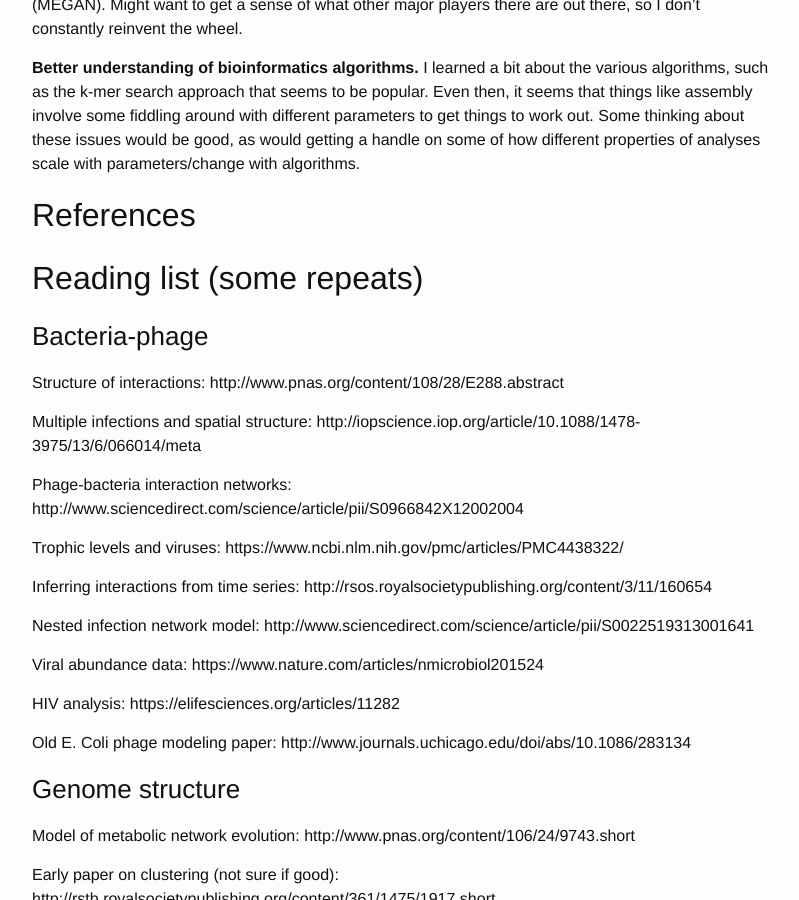
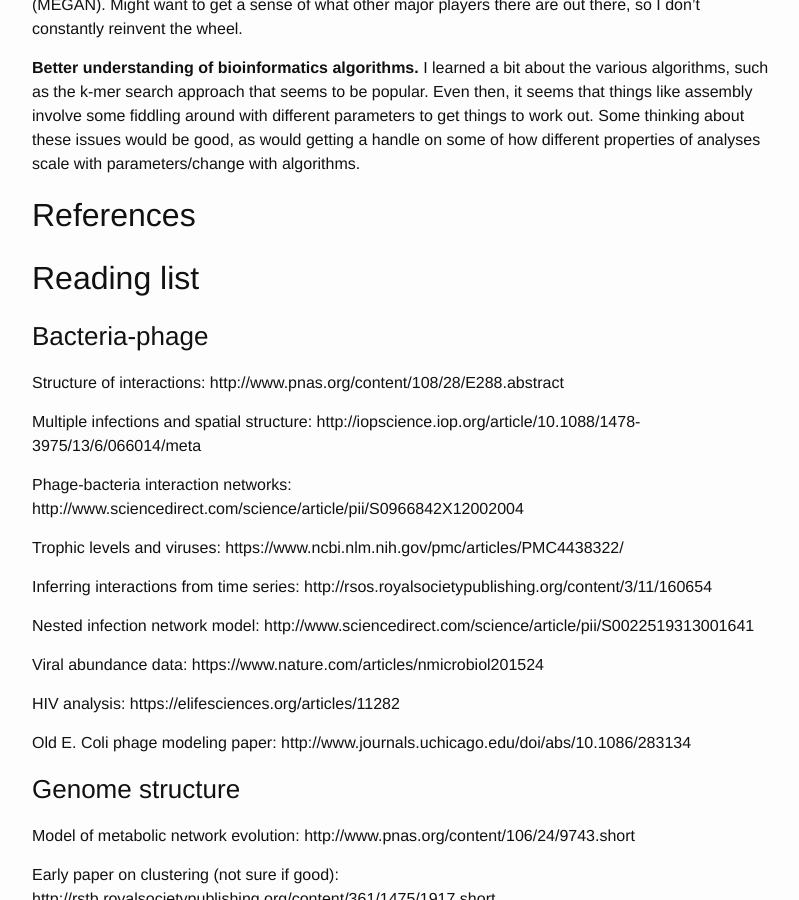
Before and after one commit to atishagarwala/atishagarwala.github.io, a Jekyll site: the page built from _posts/2017-08-22-KITP-Qbio-thoughts.markdown, in a window 1280 px wide and 900 px high, scrolled down 3851 px. Shown: the whole window, without its empty margins (238-1037 px from the left). Built offline with Jekyll 4.4.1, drawn with Linux system fonts in a browser that asks for light colours; formulas are drawn with MathJax 3; comment, search, counter and statistics services are not loaded.

Commit message:
Update 2017-08-22-KITP-Qbio-thoughts.markdown

```diff
--- a/_posts/2017-08-22-KITP-Qbio-thoughts.markdown
+++ b/_posts/2017-08-22-KITP-Qbio-thoughts.markdown
@@ -230,7 +230,7 @@ of analyses scale with parameters/change with algorithms.
 
 [^immunecoevo]: [Evolutionary dynamics of immune system](https://arxiv.org/abs/1703.00226)
 
-## Reading list (some repeats)
+## Reading list
 
 ### Bacteria-phage
 
```
